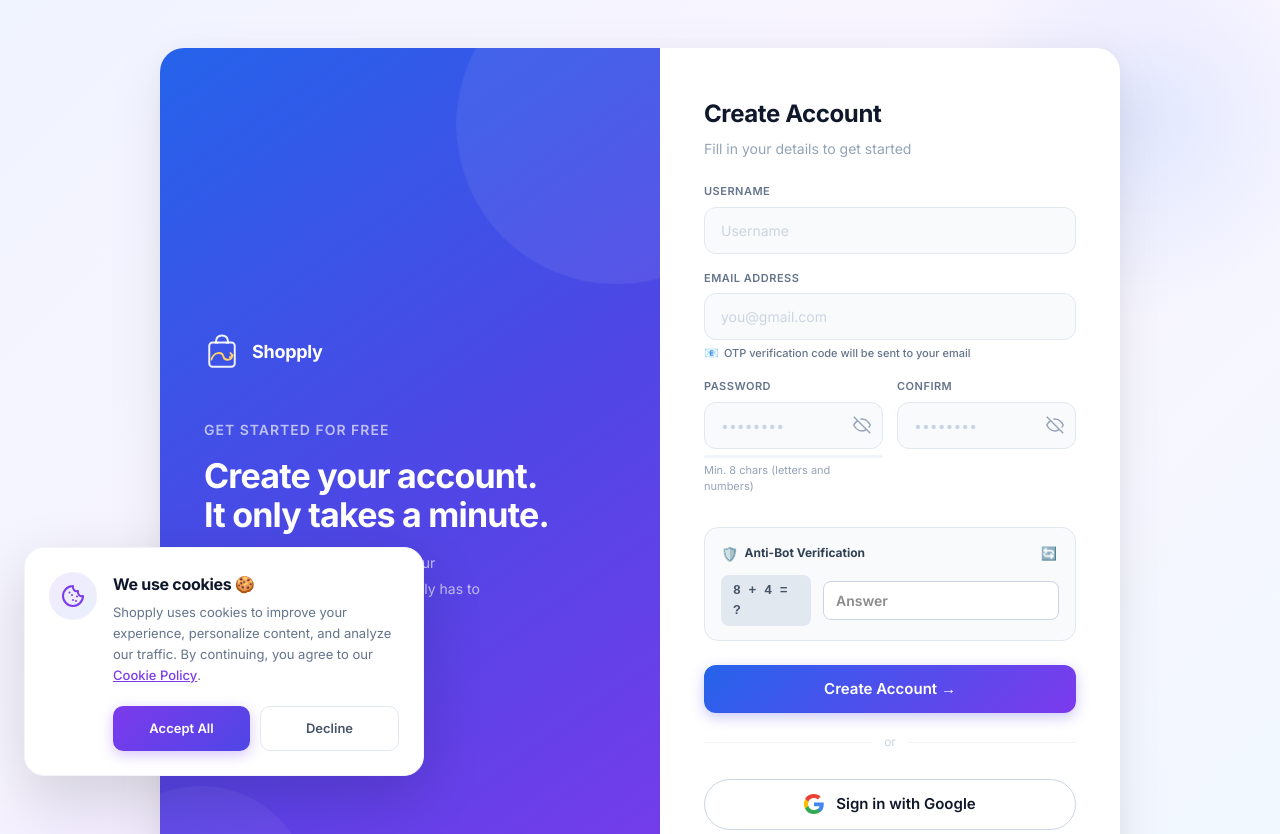
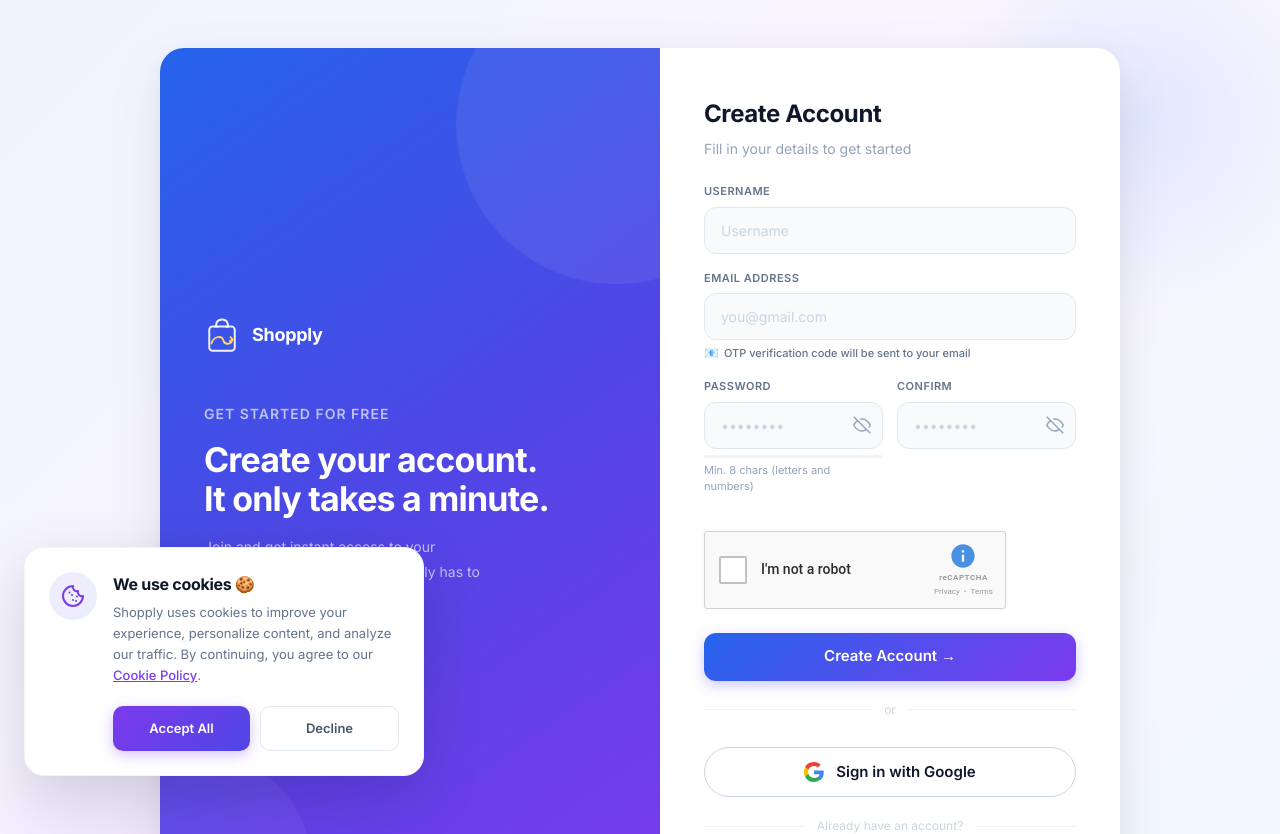
Before and after one commit to Roch-R/Shopply, a Next.js app: page /register in a window 1280 px wide. Shown: the top 834 px of the page. Built offline with nearby package versions, Linux system fonts and the light colour scheme.

Commit message:
feat: upgrade registration anti-bot protection to interactive Google reCAPTCHA checkbox widget

```diff
--- a/app/register/page.tsx
+++ b/app/register/page.tsx
@@ -42,20 +42,12 @@ export default function RegisterPage() {
   const [showGoogleModal, setShowGoogleModal] = useState(false);
   const [copied, setCopied] = useState(false);
   const [origin, setOrigin] = useState("");
-  const [captchaNum1, setCaptchaNum1] = useState(3);
-  const [captchaNum2, setCaptchaNum2] = useState(4);
-  const [captchaInput, setCaptchaInput] = useState("");
+  const [recaptchaChecked, setRecaptchaChecked] = useState(false);
+  const [recaptchaLoading, setRecaptchaLoading] = useState(false);
   const [honeypot, setHoneypot] = useState("");
-
-  const refreshCaptcha = () => {
-    setCaptchaNum1(Math.floor(Math.random() * 8) + 1);
-    setCaptchaNum2(Math.floor(Math.random() * 8) + 1);
-    setCaptchaInput("");
-  };
 
   useEffect(() => {
     setOrigin(window.location.origin);
-    refreshCaptcha();
   }, []);
 
   let strength = 0;
@@ -102,13 +94,8 @@ export default function RegisterPage() {
     if (!confirm) { setError("Please confirm your password."); return; }
     if (password !== confirm) { setError("Passwords do not match."); return; }
 
-    if (!captchaInput.trim()) {
-      setError(`Please solve the human security check: ${captchaNum1} + ${captchaNum2} = ?`);
-      return;
-    }
-    if (parseInt(captchaInput.trim(), 10) !== (captchaNum1 + captchaNum2)) {
-      setError(`Incorrect security answer. Please solve: ${captchaNum1} + ${captchaNum2} = ?`);
-      refreshCaptcha();
+    if (!recaptchaChecked) {
+      setError("Please check the reCAPTCHA box to verify you are not a robot.");
       return;
     }
 
@@ -350,52 +337,101 @@ export default function RegisterPage() {
               </div>
             </div>
 
-            {/* Anti-Bot Security Verification Card */}
+            {/* Google reCAPTCHA v2 Checkbox Widget */}
             <div style={{
-              background: '#f8fafc',
-              border: '1.5px solid #e2e8f0',
-              borderRadius: 14,
-              padding: '14px 16px',
-              margin: '16px 0 20px',
+              background: '#f9f9f9',
+              border: '1px solid #d3d3d3',
+              borderRadius: 3,
+              width: '100%',
+              maxWidth: 302,
+              height: 78,
+              margin: '20px 0',
+              padding: '0 12px 0 14px',
               display: 'flex',
-              flexDirection: 'column',
-              gap: 10
+              alignItems: 'center',
+              justifyContent: 'space-between',
+              boxShadow: '0 0 4px rgba(0,0,0,0.05)',
+              fontFamily: 'Roboto, Arial, sans-serif',
+              boxSizing: 'border-box',
+              userSelect: 'none'
             }}>
-              <div style={{ display: 'flex', alignItems: 'center', justifyContent: 'space-between' }}>
-                <div style={{ display: 'flex', alignItems: 'center', gap: 6, fontSize: 12, fontWeight: 700, color: '#334155' }}>
-                  <span style={{ fontSize: 14 }}>🛡️</span>
-                  <span>Anti-Bot Verification</span>
+              <div style={{ display: 'flex', alignItems: 'center', gap: 14 }}>
+                <div
+                  onClick={() => {
+                    if (recaptchaChecked || recaptchaLoading) return;
+                    setRecaptchaLoading(true);
+                    setError("");
+                    setTimeout(() => {
+                      setRecaptchaLoading(false);
+                      setRecaptchaChecked(true);
+                    }, 1200);
+                  }}
+                  style={{
+                    width: 28,
+                    height: 28,
+                    border: recaptchaChecked ? 'none' : '2px solid #c1c1c1',
+                    borderRadius: 2,
+                    background: recaptchaChecked ? 'transparent' : '#ffffff',
+                    cursor: recaptchaChecked ? 'default' : 'pointer',
+                    display: 'flex',
+                    alignItems: 'center',
+                    justifyContent: 'center',
+                    transition: 'all 0.15s',
+                    position: 'relative'
+                  }}
+                >
+                  {recaptchaLoading && (
+                    <div style={{
+                      width: 24,
+                      height: 24,
+                      borderRadius: '50%',
+                      border: '3px solid #4a90e2',
+                      borderTopColor: 'transparent',
+                      animation: 'recaptchaSpin 1s linear infinite'
+                    }} />
+                  )}
+                  {recaptchaChecked && (
+                    <div style={{
+                      width: 28,
+                      height: 28,
+                      display: 'flex',
+                      alignItems: 'center',
+                      justifyContent: 'center',
+                      animation: 'recaptchaCheckBounce 0.25s ease-out'
+                    }}>
+                      <svg viewBox="0 0 24 24" width="28" height="28" fill="none" stroke="#009d57" strokeWidth="4.5" strokeLinecap="round" strokeLinejoin="round">
+                        <polyline points="20,6 9,17 4,12" />
+                      </svg>
+                    </div>
+                  )}
                 </div>
-                <button
-                  type="button"
-                  onClick={refreshCaptcha}
-                  title="New challenge"
-                  style={{ background: 'none', border: 'none', cursor: 'pointer', fontSize: 13, color: '#7c3aed', padding: 2 }}
-                >
-                  🔄
-                </button>
+                <span style={{ fontSize: 14, fontWeight: 500, color: '#2d2d2d', cursor: 'default' }}>
+                  I&apos;m not a robot
+                </span>
               </div>
-              <div style={{ display: 'flex', alignItems: 'center', gap: 12 }}>
-                <span style={{ fontSize: 13, fontWeight: 700, color: '#475569', background: '#e2e8f0', padding: '6px 12px', borderRadius: 8, fontFamily: 'monospace' }}>
-                  {captchaNum1} + {captchaNum2} = ?
-                </span>
-                <input
-                  type="number"
-                  placeholder="Answer"
-                  value={captchaInput}
-                  onChange={e => { setCaptchaInput(e.target.value); setError(""); }}
-                  style={{
-                    flex: 1,
-                    padding: '8px 12px',
-                    borderRadius: 8,
-                    border: '1.5px solid #cbd5e1',
-                    fontSize: 14,
-                    fontWeight: 600,
-                    outline: 'none',
-                    background: '#fff'
-                  }}
-                />
+              <div style={{ display: 'flex', flexDirection: 'column', alignItems: 'center', justifyContent: 'center' }}>
+                <svg viewBox="0 0 24 24" width="28" height="28" fill="#4a90e2" style={{ marginBottom: 2 }}>
+                  <path d="M12 2C6.48 2 2 6.48 2 12s4.48 10 10 10 10-4.48 10-10S17.52 2 12 2zm1 15h-2v-6h2v6zm0-8h-2V7h2v2z" />
+                </svg>
+                <span style={{ fontSize: 8, color: '#9b9b9b', fontWeight: 600, letterSpacing: '0.5px' }}>reCAPTCHA</span>
+                <div style={{ display: 'flex', gap: 4, marginTop: 2 }}>
+                  <span style={{ fontSize: 8, color: '#9b9b9b', textDecoration: 'none', cursor: 'pointer' }}>Privacy</span>
+                  <span style={{ fontSize: 8, color: '#9b9b9b' }}>•</span>
+                  <span style={{ fontSize: 8, color: '#9b9b9b', textDecoration: 'none', cursor: 'pointer' }}>Terms</span>
+                </div>
               </div>
+
+              <style>{`
+                @keyframes recaptchaSpin {
+                  0% { transform: rotate(0deg); }
+                  100% { transform: rotate(360deg); }
+                }
+                @keyframes recaptchaCheckBounce {
+                  0% { transform: scale(0.6); opacity: 0; }
+                  70% { transform: scale(1.1); opacity: 1; }
+                  100% { transform: scale(1); }
+                }
+              `}</style>
             </div>
 
             {/* Hidden Anti-Bot Honeypot Field */}
```
